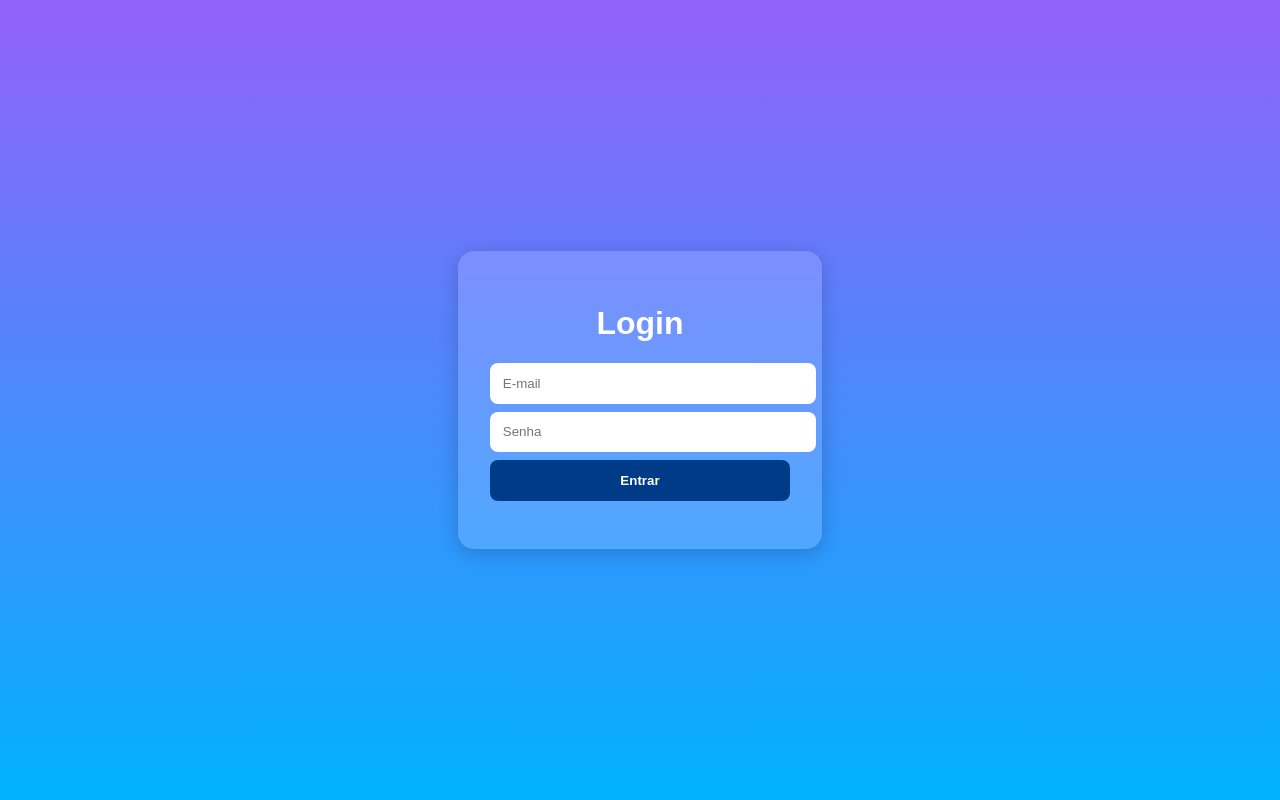
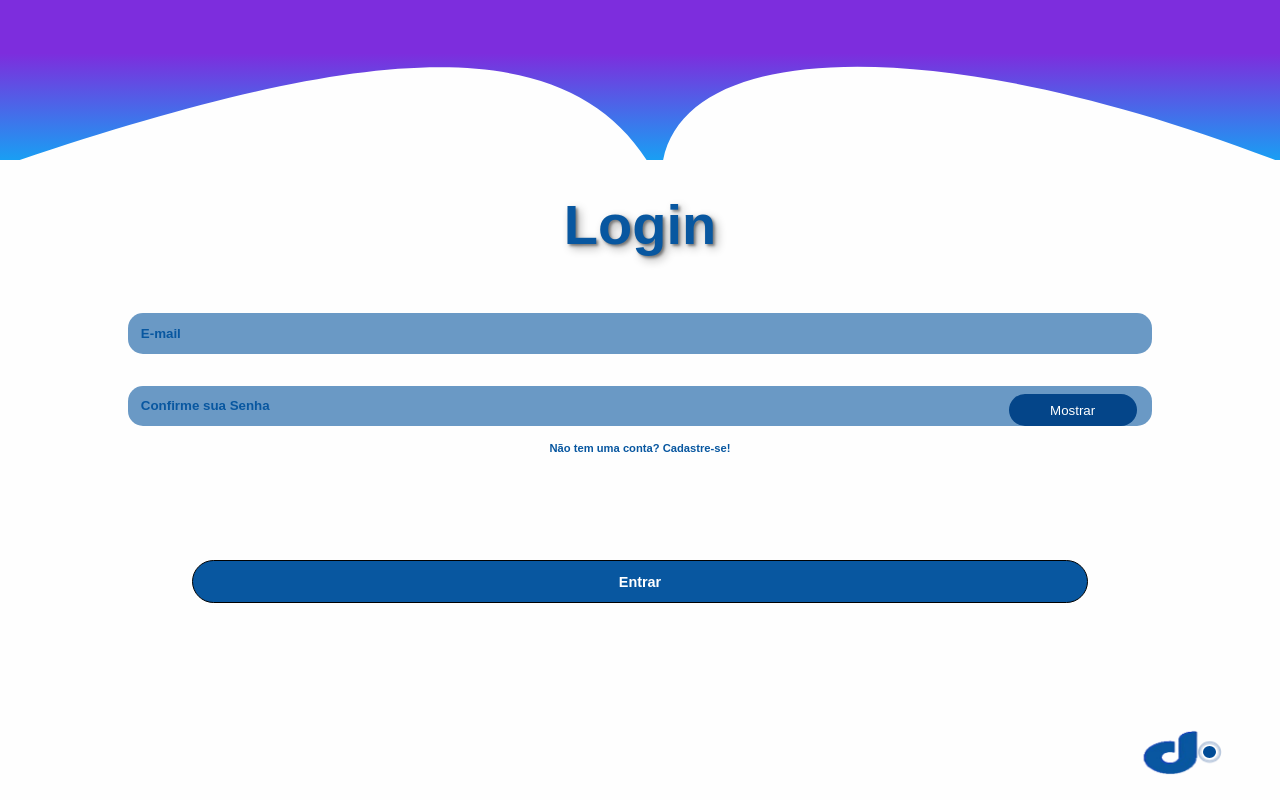
Before and after one commit to amandalbrito/MoodPlaylist-FrontEnd, a plain HTML site: page login.html in a window 1280 px wide. Drawn offline with Linux system fonts and the light colour scheme.

Commit message:
upgrade login

```diff
--- /dev/null
+++ b/css/global.css
@@ -0,0 +1,130 @@
+*{
+  margin: 0;
+  padding: 0;
+  box-sizing: border-box;
+
+  a{
+    text-decoration: none;
+    color: inherit;
+  }
+
+  button{
+    border: none;
+    outline: none;
+  }
+}
+
+
+body {
+  font-family: 'Poppins', sans-serif;
+  background: #fefefe;
+  display: flex;
+  flex-direction: column;
+  height: 100vh;
+  margin: 0;
+}
+
+.wave-container {
+  width: 100%;
+  overflow: hidden;
+  line-height: 0;
+  position: relative;
+  margin: 0;
+}
+
+/* controla a altura visual da onda — aumente se quiser o efeito mais pronunciado */
+.wave-container svg {
+  display: block;
+  width: 100%;
+  height: 20vh;
+}
+
+/* svg que cria a onda */
+.header svg {
+  position: absolute;
+  left: 0;
+  bottom: 0;
+  width: 100%;
+  height: 10vh;
+  display: block;
+}
+
+/* o preenchimento do path deve ser branco para "recortar" o gradiente */
+.header svg path {
+  fill: #fefefe;
+}
+
+.container {
+  position: relative;
+  z-index: 1;
+}
+
+
+
+.logo{
+  display: flex;
+  position: fixed;
+  flex-direction: row;
+  justify-content: center ;
+  align-items: center;
+  gap: 3px;
+  margin-bottom: 0;
+  bottom: 3%;
+  right: 5%;
+}
+
+.img-logo{
+  width: 5vw;
+  height: 6vh;
+}
+
+.logo-gif {
+  display: flex;
+  width: 1vw;
+  height: 1.5vh;
+  background-color: #004b96;
+  border-radius: 50%;
+  animation: heartbeat 1.5s infinite;
+}
+
+/* Ondas que saem do círculo */
+.logo-gif::before,
+.logo-gif::after {
+  content: "";
+  position: absolute;
+  inset: 0;
+  border: 1px solid rgba(0, 59, 135, 0.5);
+  border-radius: 50%;
+  opacity: 0;
+  animation: ripple 1.5s ease-out infinite;
+}
+
+/* atraso para criar efeito de várias ondas */
+.logo-gif::after {
+  animation-delay: 0.2s;
+}
+
+@keyframes heartbeat{
+  0% { transform: scale(1) }
+  10% { transform: scale(1.2) }
+  20% { transform: scale(1) }
+  30% { transform: scale(1) }
+  40% { transform: scale(1) }
+  100% { transform: scale(1) }
+}
+
+/* Animação das ondas */
+@keyframes ripple {
+  0% {
+    transform: scale(1);
+
+  }
+  70% {
+    transform: scale(2.2);
+    opacity: 0.8;
+  }
+  100% {
+    transform: scale(2.8);
+    opacity: 0;
+  }
+}
--- a/css/login.css
+++ b/css/login.css
@@ -1,49 +1,120 @@
-body {
-  background: linear-gradient(180deg, #9461FB, #00B2FF);
-  font-family: 'Poppins', sans-serif;
-  display: flex;
-  align-items: center;
-  justify-content: center;
-  height: 100vh;
-  margin: 0;
+h1{
+  color: #0857A0;
+  font-weight: bold;
+  text-shadow: 2px 2px 3px rgba(0, 0, 0, 0.45), 4px 4px 10px rgba(0, 0, 0, 0.3);
+  font-size: 3.5rem;
 }
 
 .container {
-  background-color: rgba(255, 255, 255, 0.15);
+  display: flex;
   padding: 2rem;
-  border-radius: 1rem;
-  box-shadow: 0 4px 20px rgba(0,0,0,0.2);
+  flex-direction: column;
+  align-self: center;
   text-align: center;
-  width: 300px;
-  color: white;
+  width: 95vw;
+  color: #fefefe;
+}
+
+.login-form{
+  display: flex;
+  flex-direction: column;
+  align-items: center;
+  margin-top: 3rem;
+  gap: 1rem;
 }
 
 input {
-  display: block;
-  width: 100%;
+  width: 80vw;
   margin: 0.5rem 0;
   padding: 0.8rem;
   border: none;
-  border-radius: 0.5rem;
+  border-radius: 15px;
+  background-color: #0856a098;
 }
 
-button {
-  background-color: #003b87;
-  color: white;
-  border: none;
-  border-radius: 0.5rem;
-  padding: 0.8rem;
-  width: 100%;
-  cursor: pointer;
-  font-weight: 600;
-  transition: 0.2s;
+::placeholder{
+  color: #0857A0;
+  font-weight: bold;
 }
 
-button:hover {
+.btn-password{
+  display: flex;
+  width: 10vw;
+  height: 4vh;
+  border-radius: 35px;
+  padding: 2px;
+  align-items: center;
+  justify-content: center;
+  margin-left: 86%;
+  margin-top: -2.5rem;
   background-color: #002d68;
+  color: #fff;
+  z-index: 1000;
+}
+
+.cadastro{
+  color: #0857A0;
+  font-size: 0.7rem;
+  cursor: pointer;
+}
+
+.entrar {
+  background-color: #0857A0;
+  color: #fff;
+  border: 1px solid #000;
+  border-radius: 35px;
+  padding: 0.8rem;
+  font-size: 0.9rem;
+  width: 70vw;
+  cursor: pointer;
+  font-weight: bold;
+  transition: 0.2s;
+  justify-content: center;
+  margin-top: 10%;
 }
 
 #status {
   margin-top: 1rem;
   font-weight: 500;
 }
+
+@media(max-width: 900px){
+  h1{
+    font-size: 3rem;
+  }
+  .img-logo{
+    width: 6vw;
+    height: 7vh;
+  }
+  .logo-gif{
+    width: 1vw;
+    height: 1vh;
+  }
+}
+
+
+@media(max-width: 700px){
+  h1{
+      font-size: 2rem;
+  }
+  .img-logo{
+      width: 5vw;
+      height: 6vh;
+  }
+  .logo-gif{
+    width: 1vw;
+    height: 1.5vh;
+  }
+  .cadastro{
+    font-size: 0.8rem;
+  }
+}
+
+@media(max-width: 500px){
+  .img-logo{
+    height: 6vh;
+  }
+  .logo-gif{
+    height: 1vh;
+  }
+}
--- /dev/null
+++ b/js/btnPassword.js
@@ -0,0 +1,11 @@
+const btnPassword = document.querySelector('.btn-password');
+const inputPassword = document.querySelector('#password'); // supondo que exista um input com esse id
+let showPassword = false;
+
+btnPassword.addEventListener('click', () => {
+  showPassword = !showPassword;
+
+  inputPassword.type = showPassword ? 'text' : 'password';
+
+  btnPassword.textContent = showPassword ? 'Ocultar' : 'Mostrar';
+});
--- a/login.html
+++ b/login.html
@@ -4,22 +4,63 @@
   <meta charset="UTF-8" />
   <meta name="viewport" content="width=device-width, initial-scale=1.0" />
   <title>Login</title>
+  <link rel="stylesheet" href="./css/global.css">
   <link rel="stylesheet" href="./css/login.css" />
 </head>
 <body>
+
+<!-- ONDA DECORATIVA - PICO FINO NO CENTRO -->
+  <div class="wave-container">
+    <svg viewBox="0 0 1400 120" xmlns="http://www.w3.org/2000/svg" preserveAspectRatio="none" aria-hidden="true">
+      <defs>
+        <linearGradient id="gradient" x1="1" y1="1" x2="1" y2="0">
+          <stop offset="30%" stop-color="#00BBF9" />
+          <stop offset="80%" stop-color="#7D2DDD" />
+        </linearGradient>
+      </defs>
+
+      <!-- path com duas grandes colinas e um pico fino no centro -->
+      <path fill="url(#gradient)" d="
+        M0,0
+        L0,125
+        C450,20 700,10 750,200
+        C600,0 1100,0 1650,200
+        L1440,0
+        Z"/>
+    </svg>
+  </div>
+
+
+
+
+
   <div class="container">
     <h1>Login</h1>
 
-    <form id="login-form">
+    <form class="login-form">
       <input type="email" id="email" placeholder="E-mail" required />
-      <input type="password" id="password" placeholder="Senha" required />
-      <a href="home.html"><button type="submit">Entrar</button></a>
+
+      <div class="containerPassword">
+        <input type="password" id="password" placeholder="Confirme sua Senha" required />
+
+        <button class="btn-password" type="button">Mostrar</button>
+      </div>
+
+      <h2 class="cadastro"><a href="cadastro.html">Não tem uma conta? Cadastre-se!</a></h2>
+
+      <a href="home.html"><button type="submit" class="entrar">Entrar</button></a>
     </form>
 
     <p id="status"></p>
+
+
+    <div class="logo">
+        <img src="./img/logo.png" alt="logo VibeLog azul" class="img-logo">
+        <p class="logo-gif"></p>
+    </div>
+
   </div>
 
-  <!-- Importa o JS compilado -->
-  <script type="module" src="./typeScript/build/login.js"></script>
+  <script type="module" src="./js/btnPassword.js"></script>
 </body>
 </html>
```
Also changed, not shown: cadastro.html (+13 -0 lines), css/style.css (+1 -6 lines), index.html (+1 -2 lines), img/topo_ondulado.png (added).
